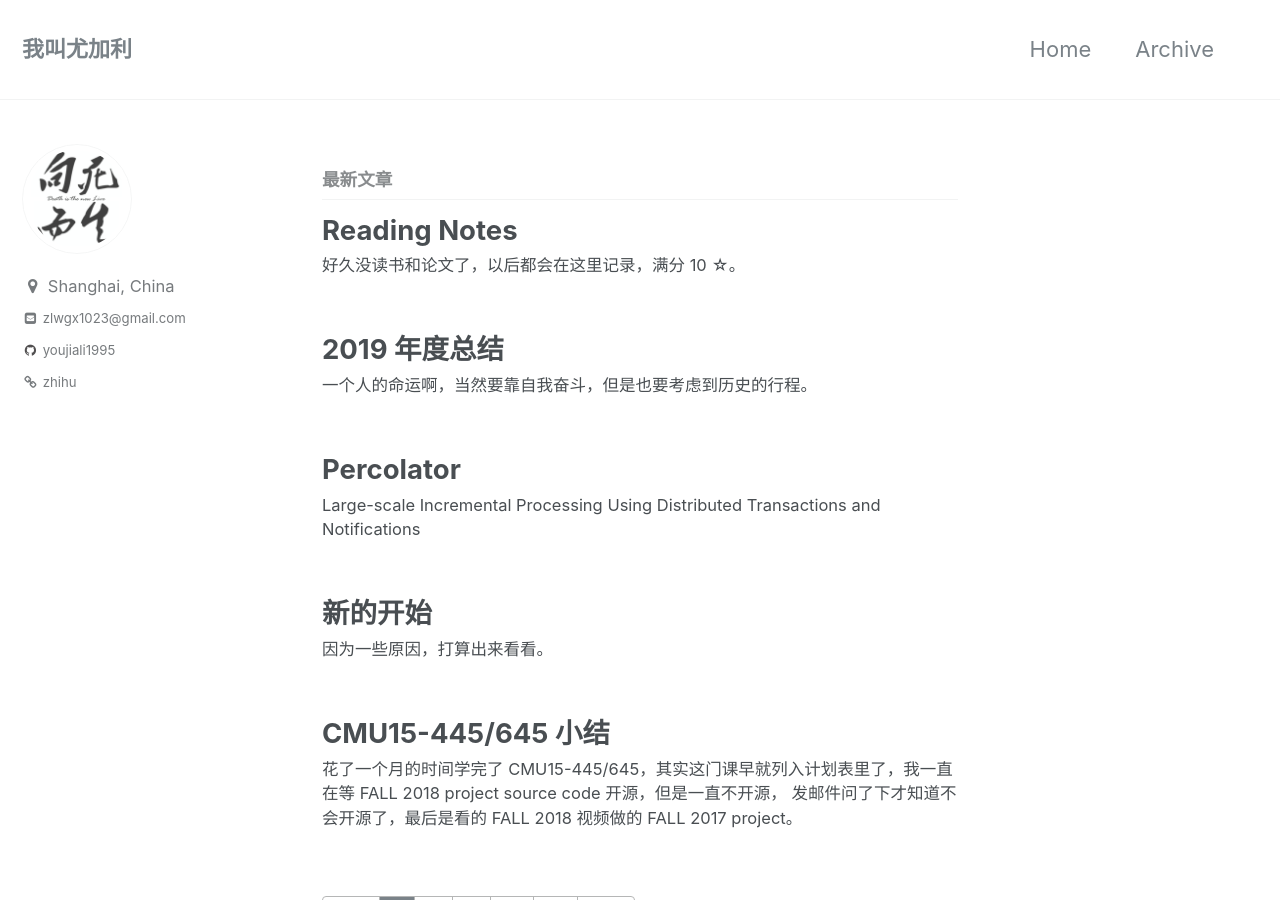
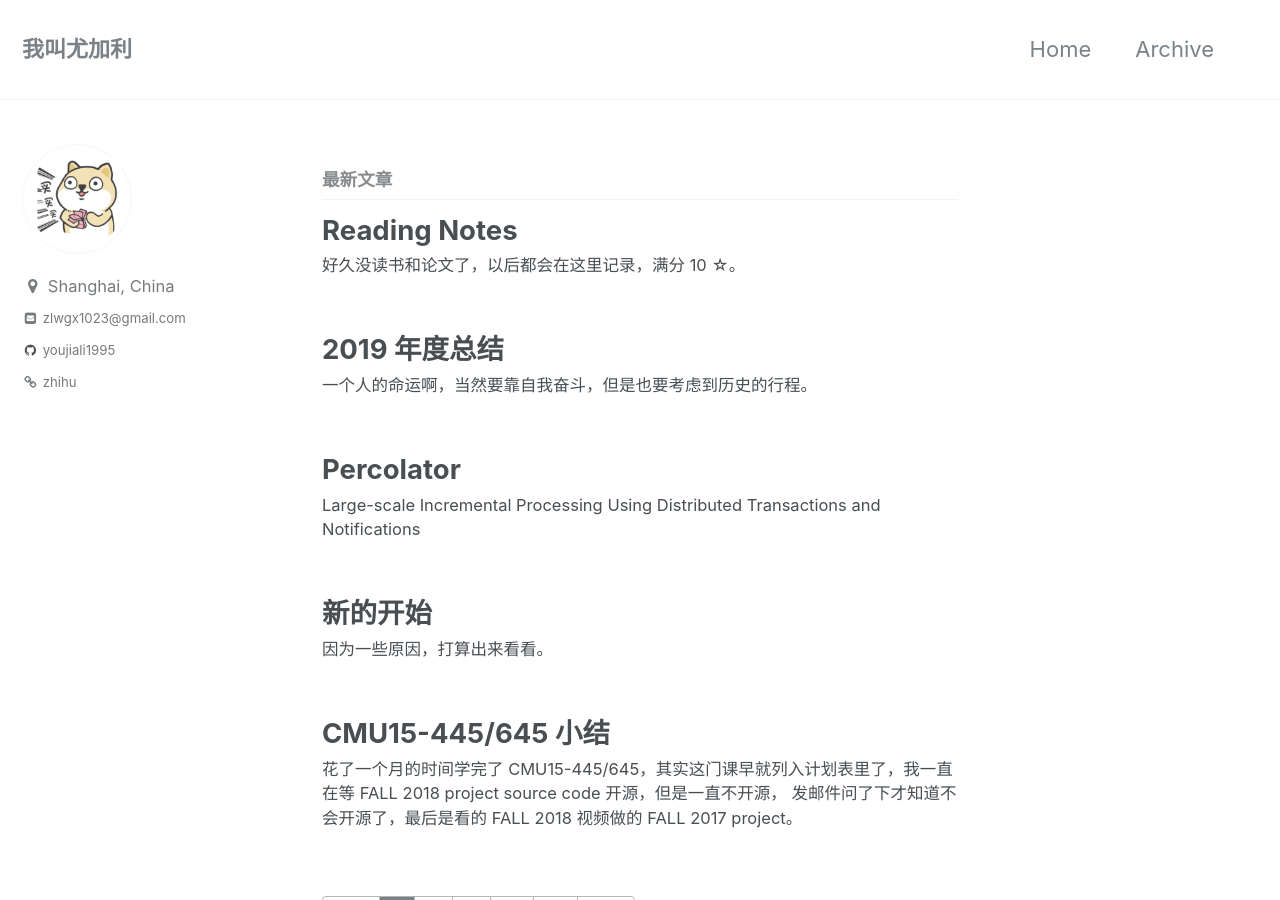
Before and after one commit to youjiali1995/youjiali1995.github.io, a Jekyll site: the page built from index.html, in a window 1280 px wide and 900 px high. Built offline with Jekyll 4.4.1, drawn with Linux system fonts in a browser that asks for light colours; the list of posts is cut into pages by our own code.

Commit message:
change avatar
Signed-off-by: youjiali1995 <zlwgx1023@gmail.com>

```diff
--- a/_config.yml
+++ b/_config.yml
@@ -79,7 +79,7 @@ analytics:
 # Site Author
 author:
   # name             : "我叫尤加利"
-  avatar           : "/assets/images/avatar.jpg"
+  avatar           : "/assets/images/avatar2.jpg"
   bio              : ""
   location         : "Shanghai, China"
   email            : "zlwgx1023@gmail.com"
```
Also changed, not shown: assets/images/avatar2.jpg (added).
